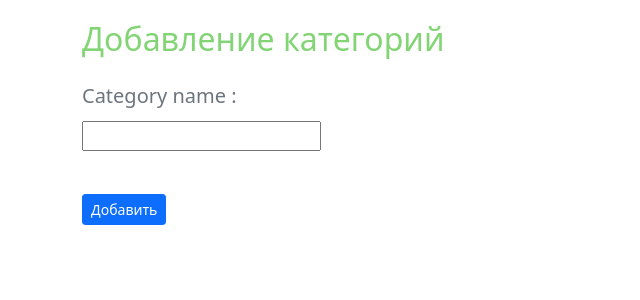
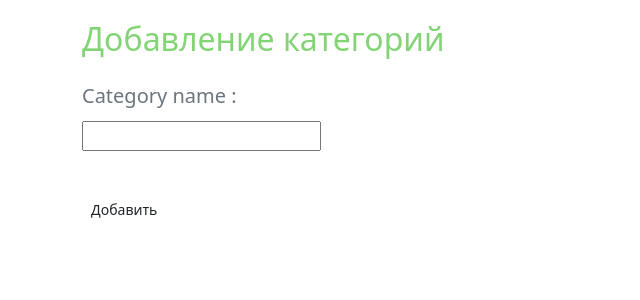
Before and after one commit to stybayev/esdp-ap-5-6-team-3, a Django app: template templates/category/create_category_view.html in a window 1280 px wide. Shown: the part 86-386 px from the top of the page, without its empty margins (0-640 px from the left). Run offline with Django 4.2, Linux system fonts and the light colour scheme; the template is opened without the code that fills it: most values are stand-ins (such as "Sample title", 1, 10 or a date in 2020); form fields are guessed from the names that the template uses; parts of the project's set-up code (start-up, migrations or seed data) failed here and were passed over; some libraries are stand-ins or nearby versions.

Commit message:
# Изменил кнопку

```diff
--- a/templates/partial/category/category_form.html
+++ b/templates/partial/category/category_form.html
@@ -4,4 +4,4 @@
     <label style="font-size: 20px; margin-top: 15px; margin-bottom: 10px;">{{form.category_name.label}} :</label>
     <p style="margin-bottom: 20px;" >{{ form.category_name }}</p>
 </div>
-<button style="margin-top: 2%" class="btn btn-sm btn-primary" type="submit">{{ button_text }}</button>
+<button style="margin-top: 2%" class="btn btn-sm btn-2" type="submit">{{ button_text }}</button>
```
